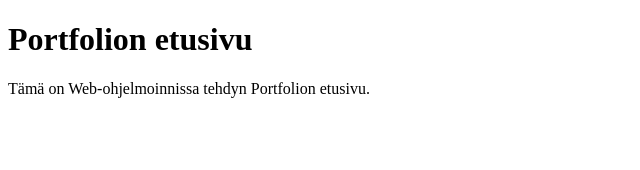
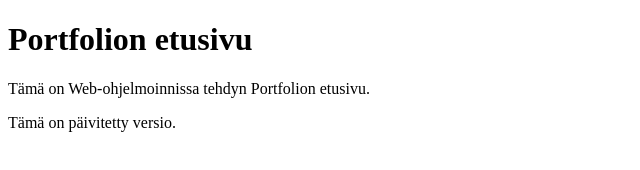
Before and after one commit to Jmkvenjekar/Web-ohjelmoinnin-perusteet-Teht-v-2, a plain HTML site: page index.html in a window 1280 px wide. Shown: the whole page, without its empty margins (0-640 px from the left). Drawn offline with Linux system fonts and the light colour scheme.

Commit message:
päivitetty index.html

```diff
--- a/index.html
+++ b/index.html
@@ -13,6 +13,7 @@ Tehtävä 1
 <h1>Portfolion etusivu</h1>
 
 <p>Tämä on Web-ohjelmoinnissa tehdyn Portfolion etusivu.</p>
+<p>Tämä on päivitetty versio.</p>
 
 </body>
 </html>
```
